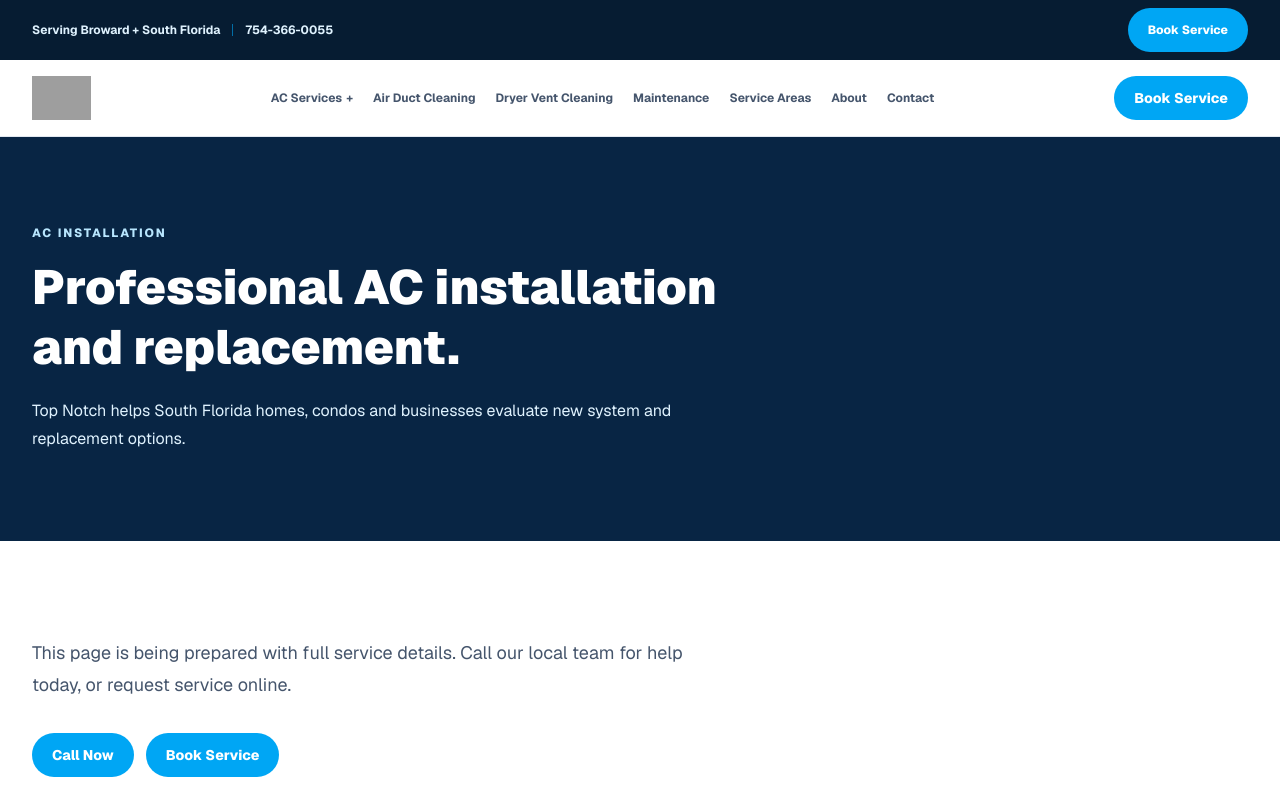
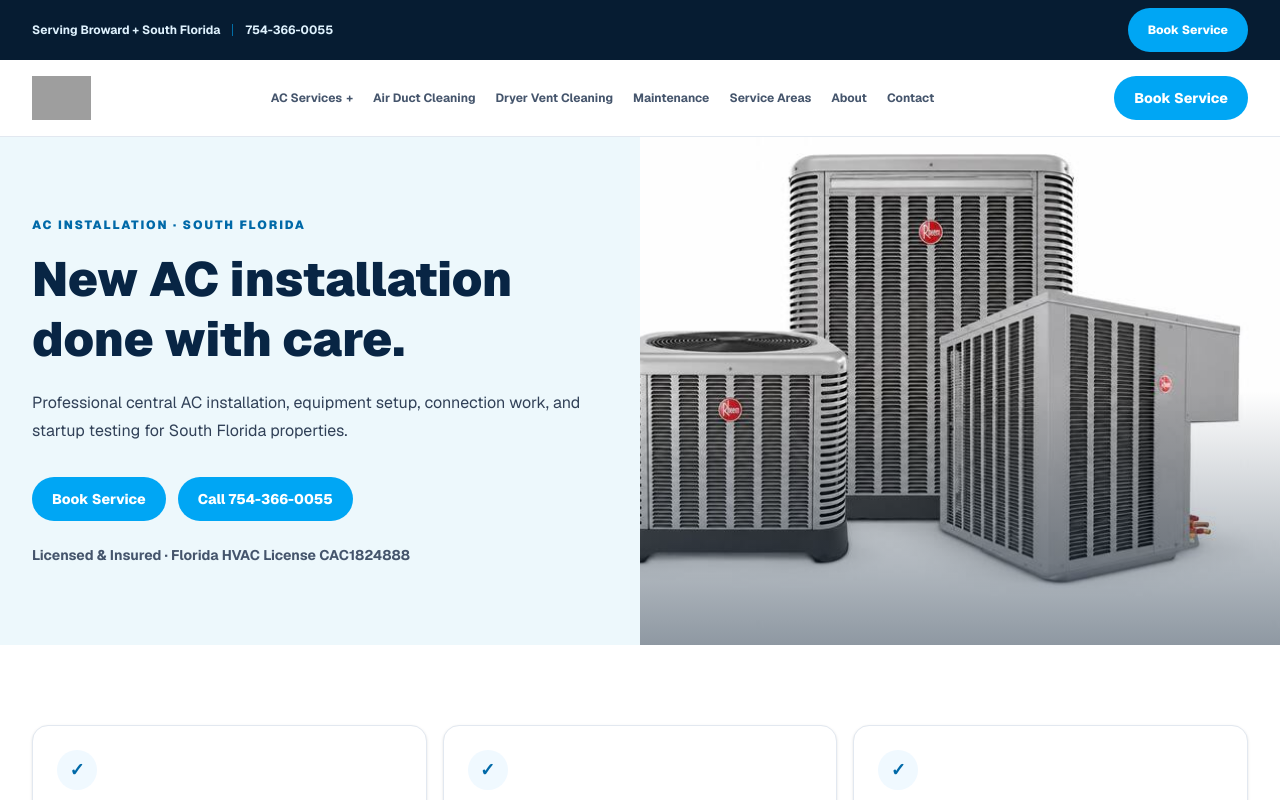
Before and after one commit to topnotchacservices/topnotch-website, a Next.js app: page /ac-installation in a window 1280 px wide. Shown: the top 800 px of the page. Built offline with nearby package versions, Linux system fonts and the light colour scheme; grey boxes are pictures that could not be loaded.

Commit message:
Restore full service page content and photos

```diff
--- a/app/ac-installation/page.tsx
+++ b/app/ac-installation/page.tsx
@@ -1,2 +1,5 @@
-import { TemporaryPage } from "@/components/site-shell";
-export default function AcInstallationPage() { return <TemporaryPage eyebrow="AC INSTALLATION" title="Professional AC installation and replacement." description="Top Notch helps South Florida homes, condos and businesses evaluate new system and replacement options." />; }
+import { ServiceLandingPage } from "@/components/service-landing-page";
+
+export default function ServicePage() {
+  return <ServiceLandingPage eyebrow={"AC INSTALLATION · SOUTH FLORIDA"} title={"New AC installation done with care."} description={"Professional central AC installation, equipment setup, connection work, and startup testing for South Florida properties."} image={"/images/home/ac-installation.svg"} imageAlt={"Top Notch AC Services AC installation service"} highlights={["New system installation","Airflow evaluation","Startup testing"]} processTitle={"Installation planned around your property."} process={["Evaluate equipment and airflow needs","Install and connect the system","Test cooling performance before completion"]} />;
+}
```
